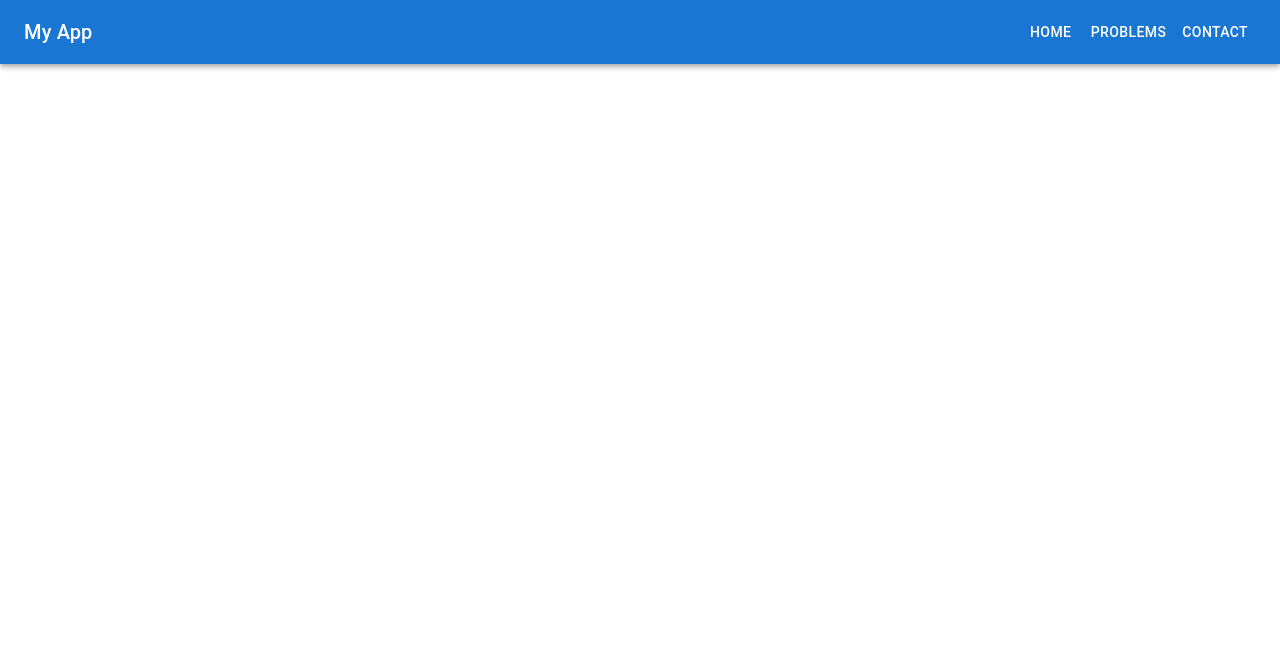
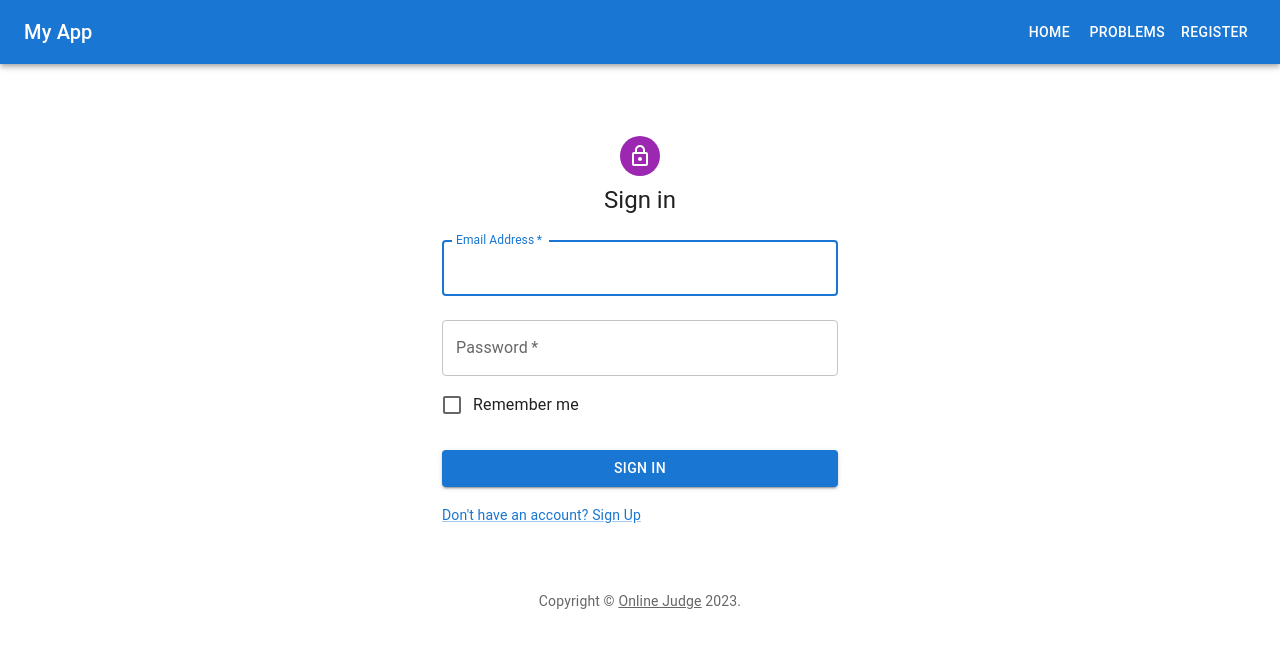
Before and after one commit to karthik-k-18/Online-Judge, a React (Create React App) app in the folder client/: page /signin in a window 1280 px wide. Shown: the top 648 px of the page. Built offline with nearby package versions, Linux system fonts and the light colour scheme.

Commit message:
imported sigin page

```diff
--- a/client/src/App.js
+++ b/client/src/App.js
@@ -1,8 +1,8 @@
 import { BrowserRouter as Router, Routes, Route } from "react-router-dom";
 import Navbar from "./components/Navbar/Navbar";
 import Home from "./pages/Home/Home";
-import Signup from "./pages/Signup/Signup";
-// import Signin from "./pages/Signin/Signin";
+import Signup from "./pages/Register/Signup";
+import Signin from "./pages/Register/Signin";
 import Problems from "./pages/Problems/Problems";
 import ProblemDetail from "./pages/ProblemDetail/ProblemDetail";
 // import NotFound from "./pages/NotFound/NotFound";
@@ -14,7 +14,7 @@
       <Routes>
         <Route path="/" element={<Home />} />
         <Route path="/signup" element={<Signup />} />
-        {/* <Route path="/signin" element={<Signin />} /> */}
+        <Route path="/signin" element={<Signin />} />
         <Route path="/problems" element={<Problems />} />
         <Route path="/problems/:slug" element={<ProblemDetail />} />
         {/* <Route path="*" element={<NotFound />} /> */}
--- a/client/src/components/Navbar/Navbar.js
+++ b/client/src/components/Navbar/Navbar.js
@@ -12,14 +12,16 @@
         <Typography variant="h6" component="div" sx={{ flexGrow: 1 }}>
           My App
         </Typography>
+        <Typography>
         <Button component={Link} to="/" color="inherit">
           Home
         </Button>
+        </Typography>
         <Button component={Link} to="/problems" color="inherit">
           Problems
         </Button>
-        <Button component={Link} to="/contact" color="inherit">
-          Contact
+        <Button component={Link} to="/signin" color="inherit">
+          Register
         </Button>
       </Toolbar>
     </AppBar>
--- /dev/null
+++ b/client/src/pages/Register/Signin.js
@@ -0,0 +1,112 @@
+import * as React from 'react';
+import Avatar from '@mui/material/Avatar';
+import Button from '@mui/material/Button';
+import CssBaseline from '@mui/material/CssBaseline';
+import TextField from '@mui/material/TextField';
+import FormControlLabel from '@mui/material/FormControlLabel';
+import Checkbox from '@mui/material/Checkbox';
+import Link from '@mui/material/Link';
+import Grid from '@mui/material/Grid';
+import Box from '@mui/material/Box';
+import LockOutlinedIcon from '@mui/icons-material/LockOutlined';
+import Typography from '@mui/material/Typography';
+import Container from '@mui/material/Container';
+import { createTheme, ThemeProvider } from '@mui/material/styles';
+
+function Copyright(props) {
+  return (
+    <Typography variant="body2" color="text.secondary" align="center" {...props}>
+      {'Copyright © '}
+      <Link color="inherit" href="https://mui.com/">
+        Online Judge
+      </Link>{' '}
+      {new Date().getFullYear()}
+      {'.'}
+    </Typography>
+  );
+}
+
+// TODO remove, this demo shouldn't need to reset the theme.
+
+const defaultTheme = createTheme();
+
+export default function SignIn() {
+  const handleSubmit = (event) => {
+    event.preventDefault();
+    const data = new FormData(event.currentTarget);
+    console.log({
+      email: data.get('email'),
+      password: data.get('password'),
+    });
+  };
+
+  return (
+    <ThemeProvider theme={defaultTheme}>
+      <Container component="main" maxWidth="xs">
+        <CssBaseline />
+        <Box
+          sx={{
+            marginTop: 8,
+            display: 'flex',
+            flexDirection: 'column',
+            alignItems: 'center',
+          }}
+        >
+          <Avatar sx={{ m: 1, bgcolor: 'secondary.main' }}>
+            <LockOutlinedIcon />
+          </Avatar>
+          <Typography component="h1" variant="h5">
+            Sign in
+          </Typography>
+          <Box component="form" onSubmit={handleSubmit} noValidate sx={{ mt: 1 }}>
+            <TextField
+              margin="normal"
+              required
+              fullWidth
+              id="email"
+              label="Email Address"
+              name="email"
+              autoComplete="email"
+              autoFocus
+            />
+            <TextField
+              margin="normal"
+              required
+              fullWidth
+              name="password"
+              label="Password"
+              type="password"
+              id="password"
+              autoComplete="current-password"
+            />
+            <FormControlLabel
+              control={<Checkbox value="remember" color="primary" />}
+              label="Remember me"
+            />
+            <Button
+              type="submit"
+              fullWidth
+              variant="contained"
+              sx={{ mt: 3, mb: 2 }}
+            >
+              Sign In
+            </Button>
+            <Grid container>
+              {/* <Grid item xs>
+                <Link href="#" variant="body2">
+                  Forgot password?
+                </Link>
+              </Grid> */}
+              <Grid item>
+                <Link href="/signup" variant="body2">
+                  {"Don't have an account? Sign Up"}
+                </Link>
+              </Grid>
+            </Grid>
+          </Box>
+        </Box>
+        <Copyright sx={{ mt: 8, mb: 4 }} />
+      </Container>
+    </ThemeProvider>
+  );
+}
```
Also changed, not shown: client/src/pages/Register/Signup.js (renamed from client/src/pages/Signup/Signup.js).
